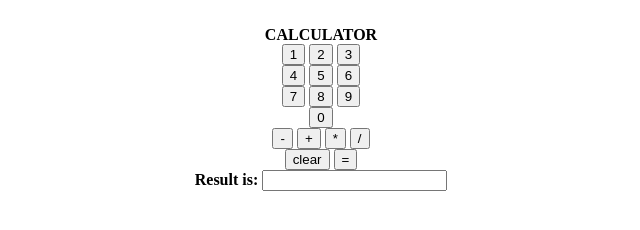
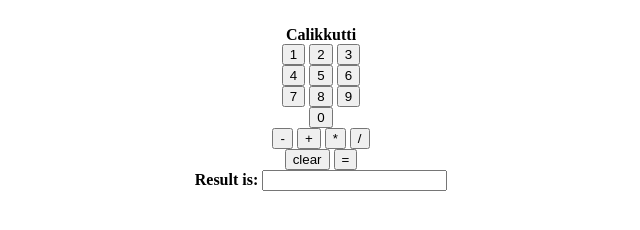
Before and after one commit to niya-varghese/calc, a website: page public/index.html in a window 1280 px wide. Shown: the full height of the page, 319-959 px from the left. Drawn offline with Linux system fonts and the light colour scheme.

Commit message:
Update index.html

```diff
--- a/public/index.html
+++ b/public/index.html
@@ -5,7 +5,7 @@
 <body bgcolor= "#FFFFFF" text= "black">
 <form name="calculator" >
 </br>
-<center><b> CALCULATOR</b>
+<center><b> Calikkutti</b>
 </br>
 <input type="button" value="1" onClick="document.calculator.ans.value+='1'">
 <input type="button" value="2" onClick="document.calculator.ans.value+='2'">
```
